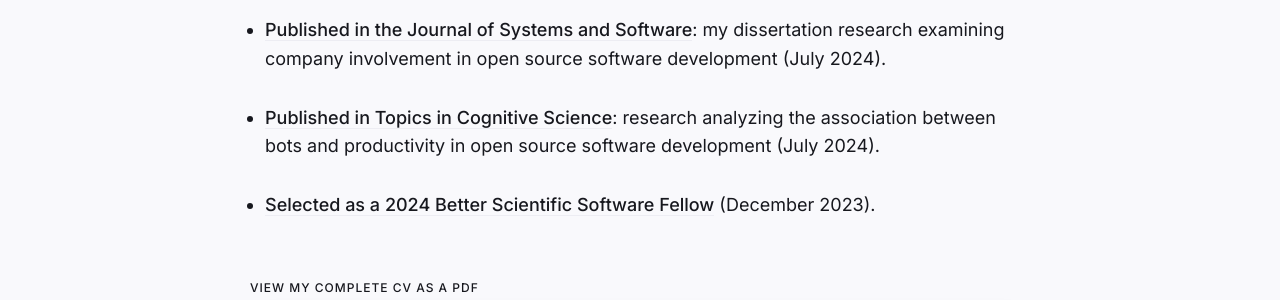
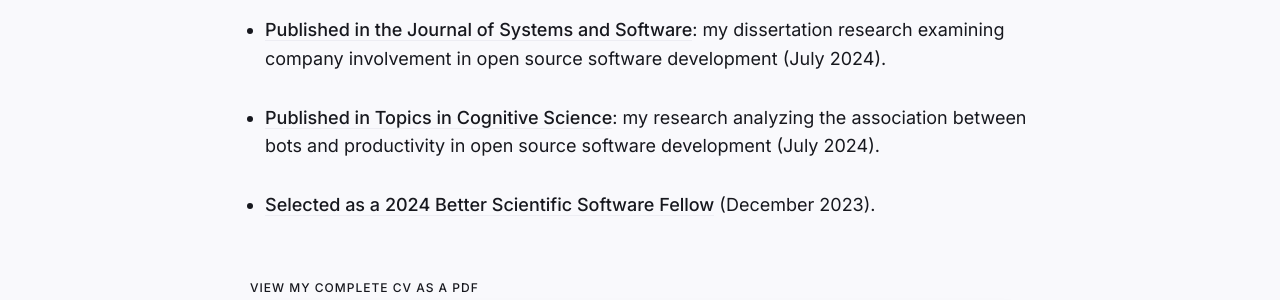
Before and after one commit to small0live/small0live.github.io, a Jekyll site: the page built from _pages/about.md, in a window 1280 px wide. Shown: the part 1045-1345 px from the top of the page. Built offline with Jekyll 4.4.1, drawn with Linux system fonts in a browser that asks for light colours.

Commit message:
minor edit

```diff
--- a/_pages/about.md
+++ b/_pages/about.md
@@ -14,6 +14,6 @@
 
 - <a href="https://doi.org/10.1016/j.jss.2024.112163">Published in the Journal of Systems and Software</a>: my dissertation research examining company involvement in open source software development (July 2024).
 
-- <a href="https://doi.org/10.1111/tops.12613">Published in Topics in Cognitive Science</a>: research analyzing the association between bots and productivity in open source software development (July 2024).
+- <a href="https://doi.org/10.1111/tops.12613">Published in Topics in Cognitive Science</a>: my research analyzing the association between bots and productivity in open source software development (July 2024).
 
 - <a href="https://bssw.io/blog_posts/introducing-the-2024-bssw-fellows">Selected as a 2024 Better Scientific Software Fellow</a> (December 2023).
```
